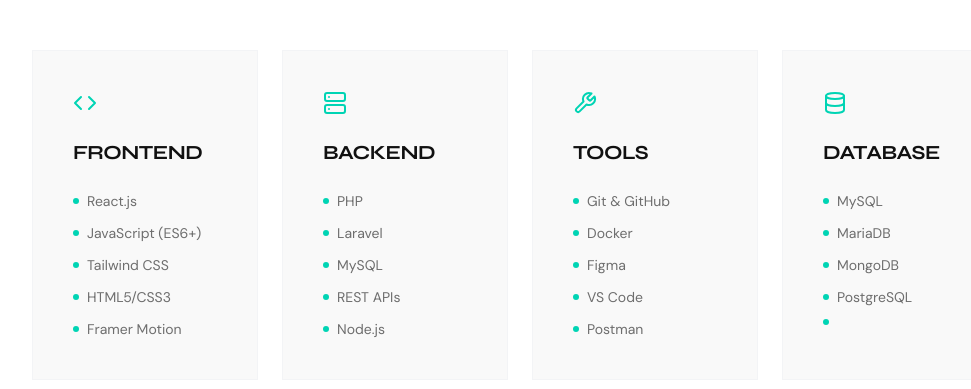
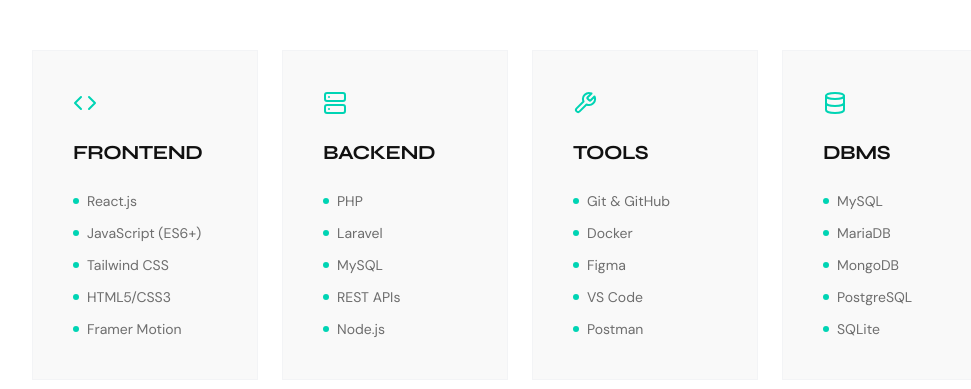
Before and after one commit to devpranavan/devpranavan.github.io, a React (Vite) app: page / in a window 1280 px wide. Shown: the part 1840-2229 px from the top of the page, without its empty margins (120-1091 px from the left). Built offline with nearby package versions, Linux system fonts and the light colour scheme.

Commit message:
Rename Database to DBMS and add SQLite
Update src/App.jsx: change the skills category title from "Database" to "DBMS", add "SQLite" to the skills array, and remove the empty placeholder entry. The Database icon is unchanged.

```diff
--- a/src/App.jsx
+++ b/src/App.jsx
@@ -166,9 +166,9 @@
       skills: ["Git & GitHub", "Docker", "Figma", "VS Code", "Postman"]
     },
     {
-      title: "Database",
+      title: "DBMS",
       icon: <Database className="text-accent" />,
-      skills: ["MySQL", "MariaDB", "MongoDB", "PostgreSQL", ""]
+      skills: ["MySQL", "MariaDB", "MongoDB", "PostgreSQL","SQLite"]
     }
   ];
 
```
